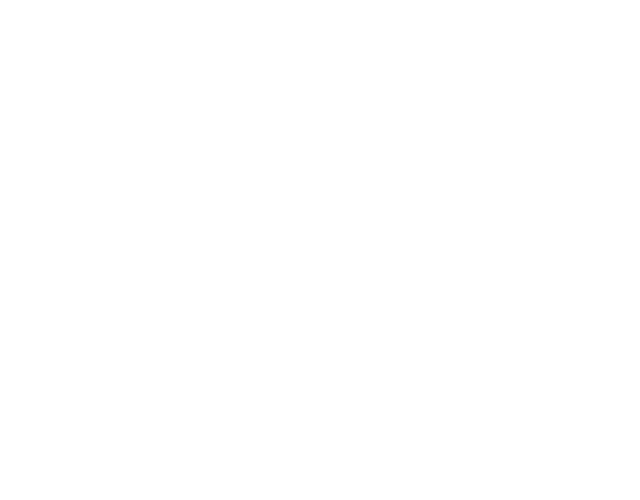
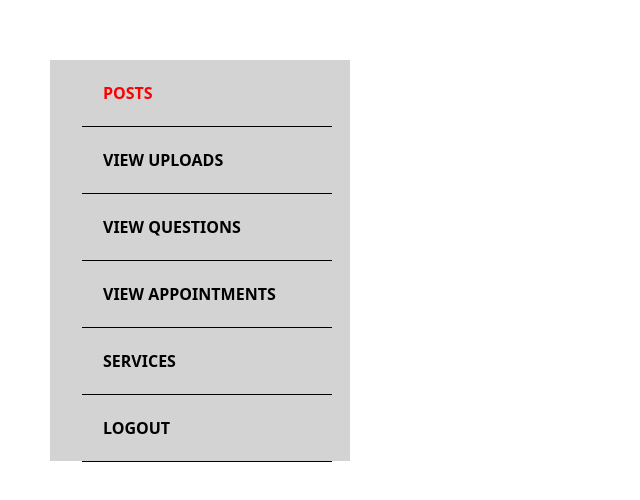
Before and after one commit to surenidh/SPM_Project, a React (Create React App) app in the folder frontend/: page /sideNavigation in a window 1280 px wide. Shown: the part 140-640 px from the top of the page, without its empty margins (0-640 px from the left). Built offline with nearby package versions, Linux system fonts and the light colour scheme.

Commit message:
Navigation bar

```diff
--- a/frontend/src/App.js
+++ b/frontend/src/App.js
@@ -5,6 +5,7 @@ import Login from '../src/components/login.js';
 import MakeAppointments from '../src/components/appointments.js';
 import Reset_Password from './components/Reset_Password.js';
 import Register_Patient from './components/Register_Patient.js';
+import SideNavigation from './components/SideNavigation.js';
 
 function App() {
   return (
@@ -16,6 +17,7 @@ function App() {
           <Route path="/makeAppointments"><MakeAppointments/></Route>
           <Route path="/reset"><Reset_Password/></Route>
           <Route path="/register"><Register_Patient/></Route>
+          <Route path='/sideNavigation'><SideNavigation/></Route>
        </Switch>
      </Router>
    </div>
--- /dev/null
+++ b/frontend/src/components/SideNavigation.js
@@ -0,0 +1,22 @@
+import React from 'react'
+import '../styles/SideNavigation.css';
+
+function SideNavigation() {
+    return (
+        <div className="sideNavigation">
+            <nav className="nav_sideNavigation">
+                <ul className="ul_SideNavigation">
+                    <li ><a class="current" href="#" >POSTS</a></li>
+                    <li className=""><a href="#">VIEW UPLOADS</a></li>
+                    <li className=""><a href="#">VIEW QUESTIONS</a></li>
+                    <li className=""><a href="#">VIEW APPOINTMENTS</a></li>
+                    <li className=""><a href="#">SERVICES</a></li>
+                    <li className=""><a href="#">LOGOUT</a></li>
+                </ul>
+            </nav>
+
+        </div>
+    )
+}
+
+export default SideNavigation;
--- a/frontend/src/components/login.js
+++ b/frontend/src/components/login.js
@@ -5,6 +5,7 @@ import { Link } from 'react-router-dom';
 import logo from '../images/logo.png';
 
 class Login extends Component {
+
     render() {
     return (
         <div className="content">
@@ -22,9 +23,9 @@ class Login extends Component {
             <div class="login-content">
                 <img/>
                 <h3>LOGIN</h3>
-                <input type="text" placeholder="Email"></input>
-                <input type="password" placeholder="Password"></input>
-                <Link to="/dashboard"><button class="btn"><i class="fa fa-sign" aria-hidden="true"></i><FaSignInAlt/>LOGIN
+                <input type="text" placeholder="Email" required></input>
+                <input type="password" placeholder="Password" required></input>
+                <Link to="/sideNavigation"><button class="btn" onSubmit><i class="fa fa-sign" aria-hidden="true"></i><FaSignInAlt/>LOGIN
                 </button></Link>
                 <div class="login_links">
                     <ul class="ul_links">
--- /dev/null
+++ b/frontend/src/styles/SideNavigation.css
@@ -0,0 +1,32 @@
+.sideNavigation{
+    width:300px;
+    height: 401px;
+    background-color: lightgray;
+    margin-top: 200px;
+    margin-left: 50px;
+}
+.sideNavigation .nav_sideNavigation .ul_SideNavigation{
+    width:300px;
+    height: 401px;
+}
+
+.sideNavigation .nav_sideNavigation .ul_SideNavigation li{
+    list-style: none;
+    padding: 21px;
+    border-bottom:1px solid black ;
+    width:250px;
+    text-align: left;
+
+}
+.sideNavigation .nav_sideNavigation .ul_SideNavigation li a{
+color:black;
+font-weight: bold;
+text-decoration: none;
+}
+
+.sideNavigation .nav_sideNavigation .ul_SideNavigation .li a:hover{
+    color: red;
+}
+.sideNavigation .nav_sideNavigation .ul_SideNavigation li a.current{
+    color: red;
+}
```
Also changed, not shown: frontend/src/components/Dashboard_upload.js (added, +12 -0 lines), 1 other file (tests, documents, lock files or other folders).
